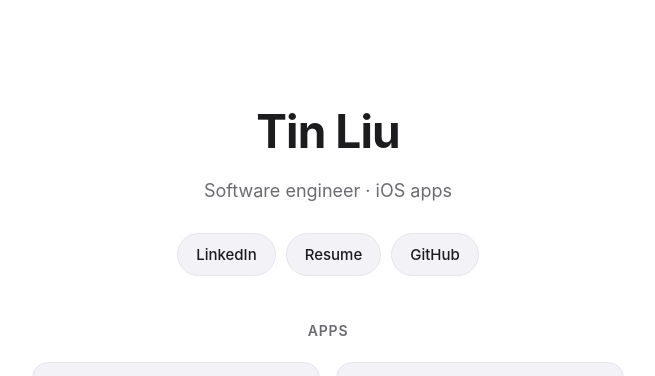
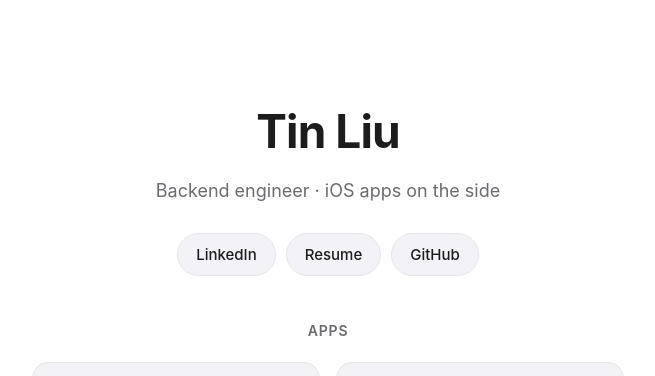
Before and after one commit to cs1384/cs1384.github.io, a Jekyll site: the page index.html, which Jekyll copies as it is, in a window 1280 px wide. Shown: the top 376 px of the page, without its empty margins (312-967 px from the left). Built offline with Jekyll 4.4.1, drawn with Linux system fonts in a browser that asks for light colours.

Commit message:
Homepage: tagline reflects backend focus

```diff
--- a/index.html
+++ b/index.html
@@ -100,7 +100,7 @@
     <div class="container">
         <header class="hero">
             <h1 class="wordmark">Tin Liu</h1>
-            <p class="tagline">Software engineer &middot; iOS apps</p>
+            <p class="tagline">Backend engineer &middot; iOS apps on the side</p>
             <nav class="social">
                 <a href="https://www.linkedin.com/in/ytl264" target="_blank" rel="noopener">LinkedIn</a>
                 <a href="/resume.pdf" target="_blank" rel="noopener">Resume</a>
```
